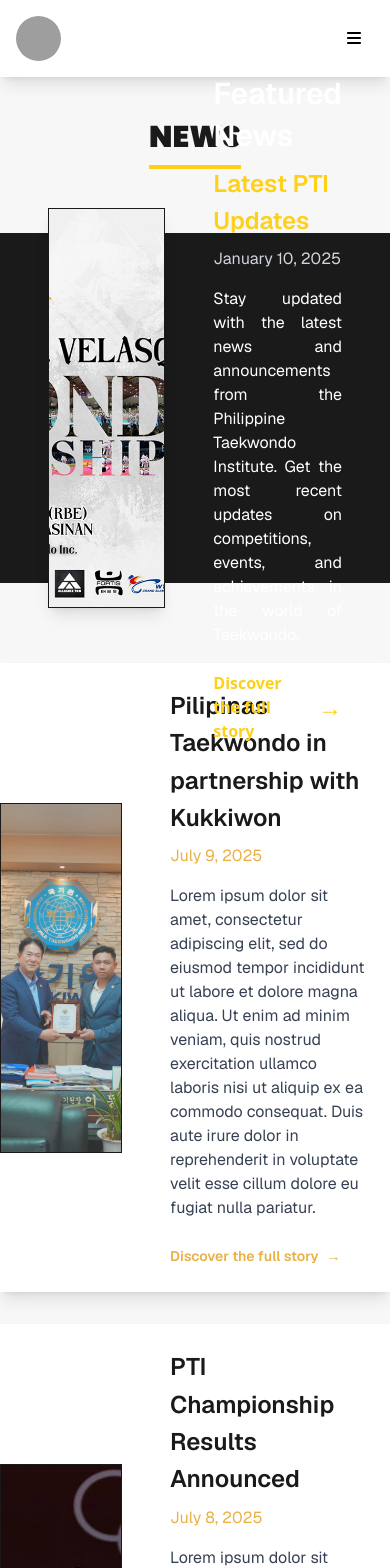
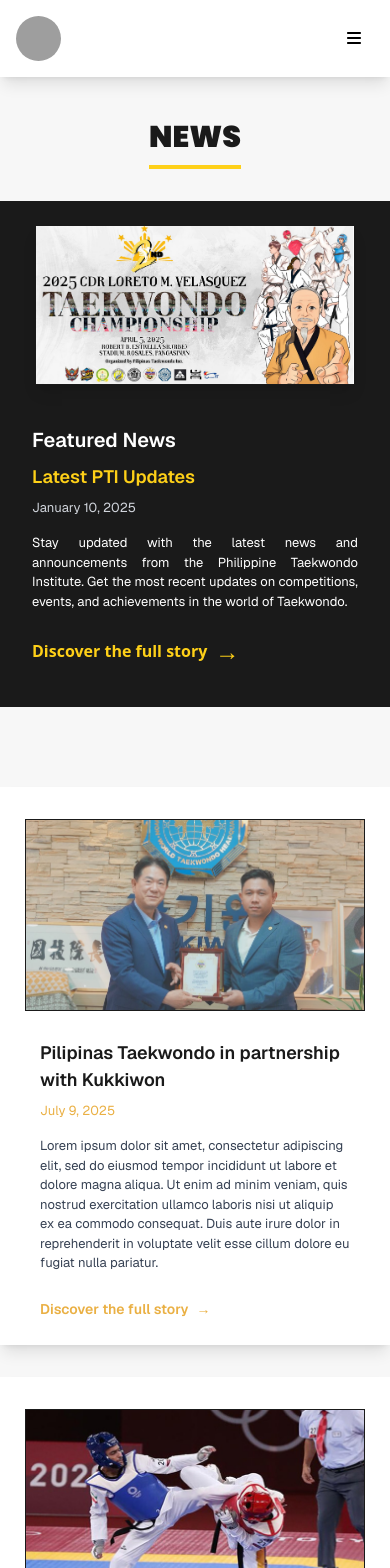
Before and after one commit to rvcarcueva2/pti-web, a Next.js app in the folder web/: page /news in a window 390 px wide. Shown: the top 1568 px of the page. Built offline with nearby package versions, Linux system fonts and the light colour scheme; grey boxes are pictures that could not be loaded.

Commit message:
modified news page

```diff
--- a/web/app/news/page.tsx
+++ b/web/app/news/page.tsx
@@ -29,33 +29,54 @@ export default function News({ searchParams }: Props) {
                 </div>
             </div>
 
-            {/* Featured News Section - Static Content */}
-            <div className="w-full bg-[#1A1A1A] h-[350px] relative z-10 mt-16 space-y-6">
-                <div className="max-w-8xl mx-auto h-full flex items-center px-6 gap-x-6 z-20 relative">
-                    <div className="w-[45%] pl-6">
-                        <div className="w-full h-[400px] relative border shadow-lg">
+            <div className="w-full bg-[#1A1A1A] relative z-10 mt-0 md:mt-16">
+                  <div className="max-w-8xl mx-auto h-auto md:h-[350px] flex flex-col md:flex-row items-start md:items-center px-4 md:px-6 gap-y-6 md:gap-x-6 z-20 relative py-6 md:py-0">
+
+                    {/* IMAGE */}
+                    <div className="w-full md:w-[45%] pl-0 md:pl-6 max-w-xs mx-auto md:max-w-none">
+                      <div className="relative w-full h-[160px] sm:h-[200px] md:h-[400px] border shadow-lg">
+
                         <Image
                           src={featuredNews?.meta.image || "/images/Competition.png"}
                           alt={featuredNews?.meta.title || "Featured News"}
                           fill
-                                className="object-cover rounded-sm"
+                          className="object-cover md:rounded-sm"
                           priority
                         />
                       </div>
                     </div>
 
-                    <div className="w-[55%] max-w-[85rem]">
-                        <div className="text-white p-6 rounded-md bg-opacity-60">
-                            <h2 className="font-geist font-black text-xl md:text-2xl mb-2">Featured News</h2>
-                            <h3 className="font-geist font-bold text-[#FED018] text-lg mb-2">
+                    {/* TEXT CONTENT */}
+                    <div className="w-full md:w-[55%] max-w-[85rem]">
+                      <div className="text-white p-4 md:p-6 rounded-md bg-opacity-60">
+                        <>
+                          {/* h4 for mobile only */}
+                          <h4 className="block md:hidden font-geist font-black text-base mb-2">
+                            Featured News
+                          </h4>
+
+                          {/* h2 for desktop and up */}
+                          <h2 className="hidden md:block font-geist font-black text-2xl mb-2">
+                            Featured News
+                          </h2>
+                        </>
+                        <>
+                          {/* h5 for mobile only */}
+                          <h5 className="block md:hidden font-geist font-bold text-[#FED018] text-base mb-2">
+                            {featuredNews?.meta.title || "Latest PTI Updates"}
+                          </h5>
+
+                          {/* h3 for desktop and up */}
+                          <h3 className="hidden md:block font-geist font-bold text-[#FED018] text-lg mb-2">
                             {featuredNews?.meta.title || "Latest PTI Updates"}
                           </h3>
+                        </>
                         {featuredNews?.meta.date && (
-                                <p className="font-geist text-sm text-gray-300 mb-4">
+                          <p className="text-responsive font-geist text-sm text-gray-300 mb-4">
                             {formatDate(featuredNews.meta.date)}
                           </p>
                         )}
-                            <p className="font-geist text-sm mb-6 leading-relaxed text-justify">
+                        <p className="text-responsive font-geist text-sm mb-6 leading-relaxed text-justify">
                           {featuredNews?.meta.description || "Stay updated with the latest news and announcements from the Philippine Taekwondo Institute."}
                         </p>
                         <a
@@ -63,9 +84,7 @@ export default function News({ searchParams }: Props) {
                           className="text-[#FED018] font-semibold inline-flex items-center gap-2 group"
                         >
                           Discover the full story
-                                <span
-                                    className="text-2xl transition-transform duration-300 ease-in-out group-hover:translate-x-1"
-                                >
+                          <span className="text-2xl transition-transform duration-300 ease-in-out group-hover:translate-x-1">
                             →
                           </span>
                         </a>
@@ -78,10 +97,10 @@ export default function News({ searchParams }: Props) {
             {paginatedData.news.length > 0 && (
                 <div className="max-w-6xl mx-auto space-y-8 mt-20">
                     {paginatedData.news.map((news) => (
-                        <div key={news.slug} className="w-full bg-white relative shadow-lg overflow-hidden">
-                            <div className="flex items-center gap-x-6">
-                                <div className="w-[35%] h-[350px]">
-                                    <div className="w-full h-[350px] relative border overflow-hidden">
+                        <div key={news.slug} className="w-full bg-white relative shadow-lg overflow-hidden pt-4 md:pt-0">
+                            <div className="flex flex-col md:flex-row items-start md:items-center gap-y-1 md:gap-x-6 px-4 md:px-0">
+                                <div className="w-[95%] md:w-[35%] mx-auto pt-4 md:pt-0">
+                                    <div className="relative w-full aspect-[16/9] md:h-[350px] border overflow-hidden">
                                         <Image
                                         src={news.meta.image || "/images/Competition.png"}
                                         alt={news.meta.title}
@@ -90,16 +109,23 @@ export default function News({ searchParams }: Props) {
                                         />
                                     </div>
                                 </div>
+                                <div className="font-geist w-full md:w-[70%]">
+                                    <div className="p-6 rounded-md text-black">
+                                        <>
+                                            {/* Mobile: h5 */}
+                                            <h5 className="block md:hidden font-geist font-bold text-base mb-2 text-[#1A1A1A]">
+                                                {news.meta.title}
+                                            </h5>
 
-                                <div className="font-geist w-[70%]">
-                                    <div className="p-6 rounded-md text-black">
-                                        <h3 className="font-geist font-bold text-lg mb-2 text-[#1A1A1A]">
+                                            {/* Desktop: h3 */}
+                                            <h3 className="hidden md:block font-geist font-bold text-lg mb-2 text-[#1A1A1A]">
                                                 {news.meta.title}
                                             </h3>
-                                        <p className="text-sm mb-4 text-[#EAB044]">
+                                        </>
+                                        <p className="text-responsive text-sm mb-4 text-[#EAB044]">
                                             {formatDate(news.meta.date)}
                                         </p>
-                                        <p className="font-geist text-sm mb-6 leading-relaxed text-left text-gray-700">
+                                        <p className="text-responsive font-geist text-sm mb-6 leading-relaxed text-left text-gray-700">
                                             {news.meta.description}
                                         </p>
                                         <Link
```
Lines whose indentation alone changed are shown as unchanged.
